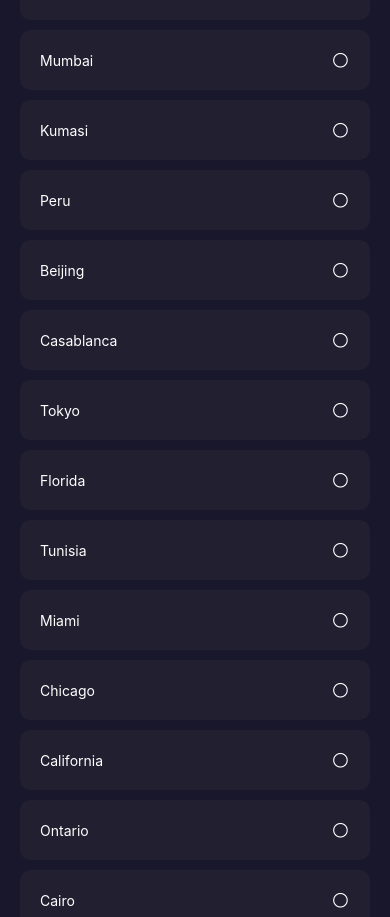
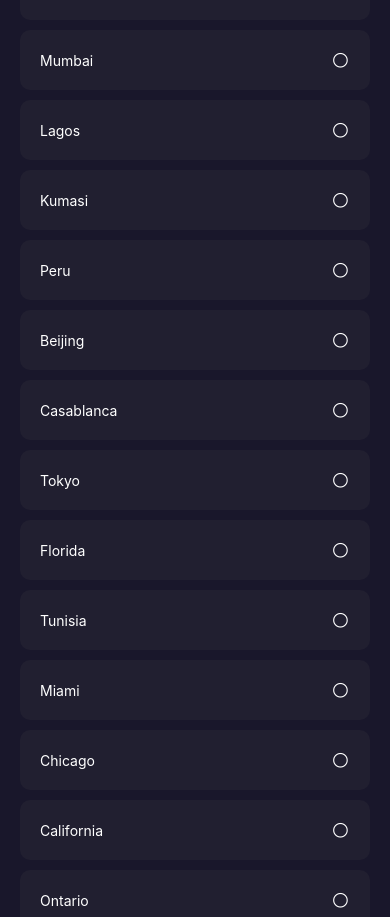
Before and after one commit to TorsuD/Weather-Application, a React Native app: screen /Login in a window 390 px wide. Shown: the part 945-1862 px from the top of the page. Built offline with nearby package versions, Linux system fonts and the light colour scheme; no server answers.

Commit message:
Added a city to the login screen

```diff
--- a/screens/Login.js
+++ b/screens/Login.js
@@ -63,6 +63,7 @@ export default function Login(params) {
     "Nairobi",
     "Berlin",
     "Mumbai",
+    "Lagos",
     "Kumasi",
     "Peru",
     "Beijing",
```
